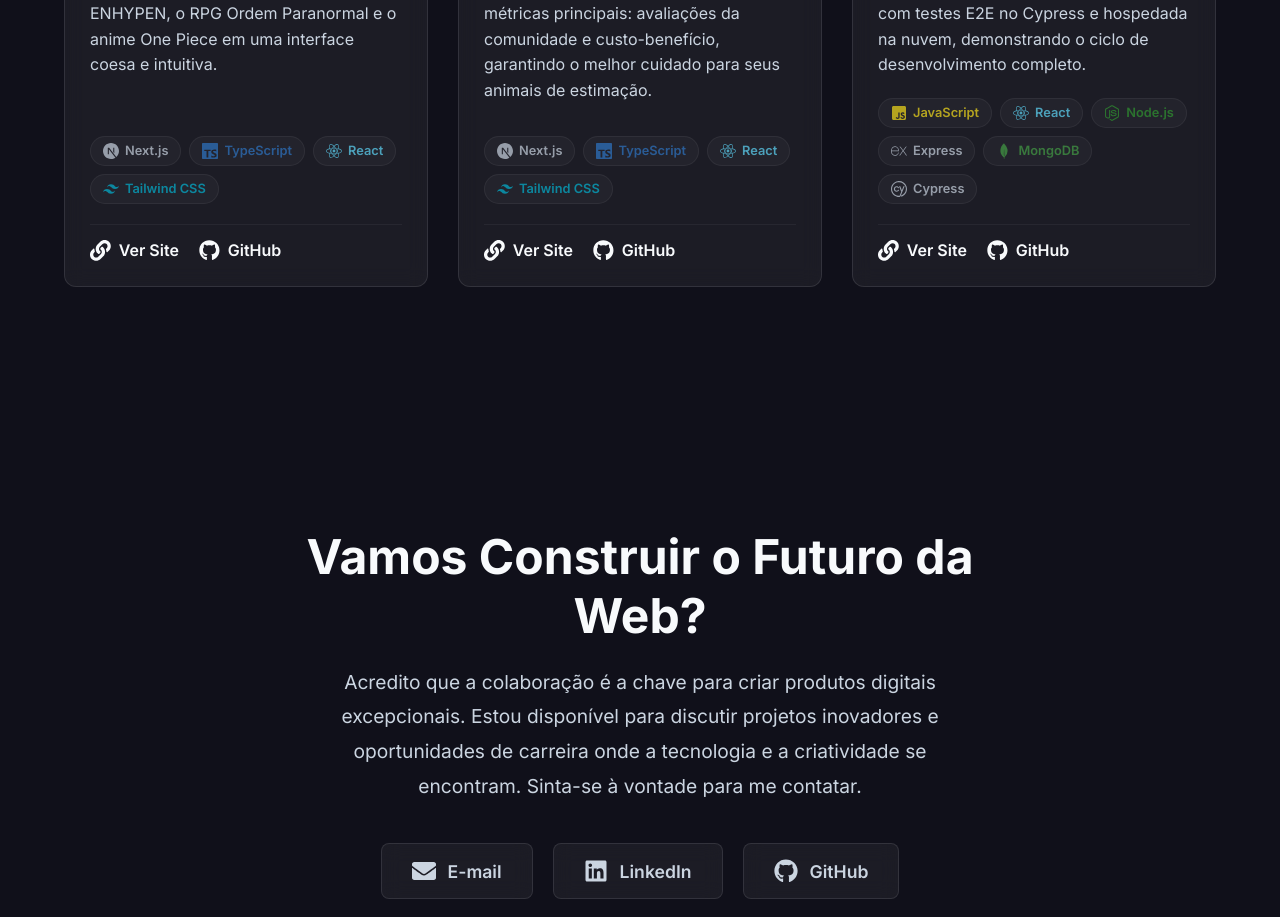
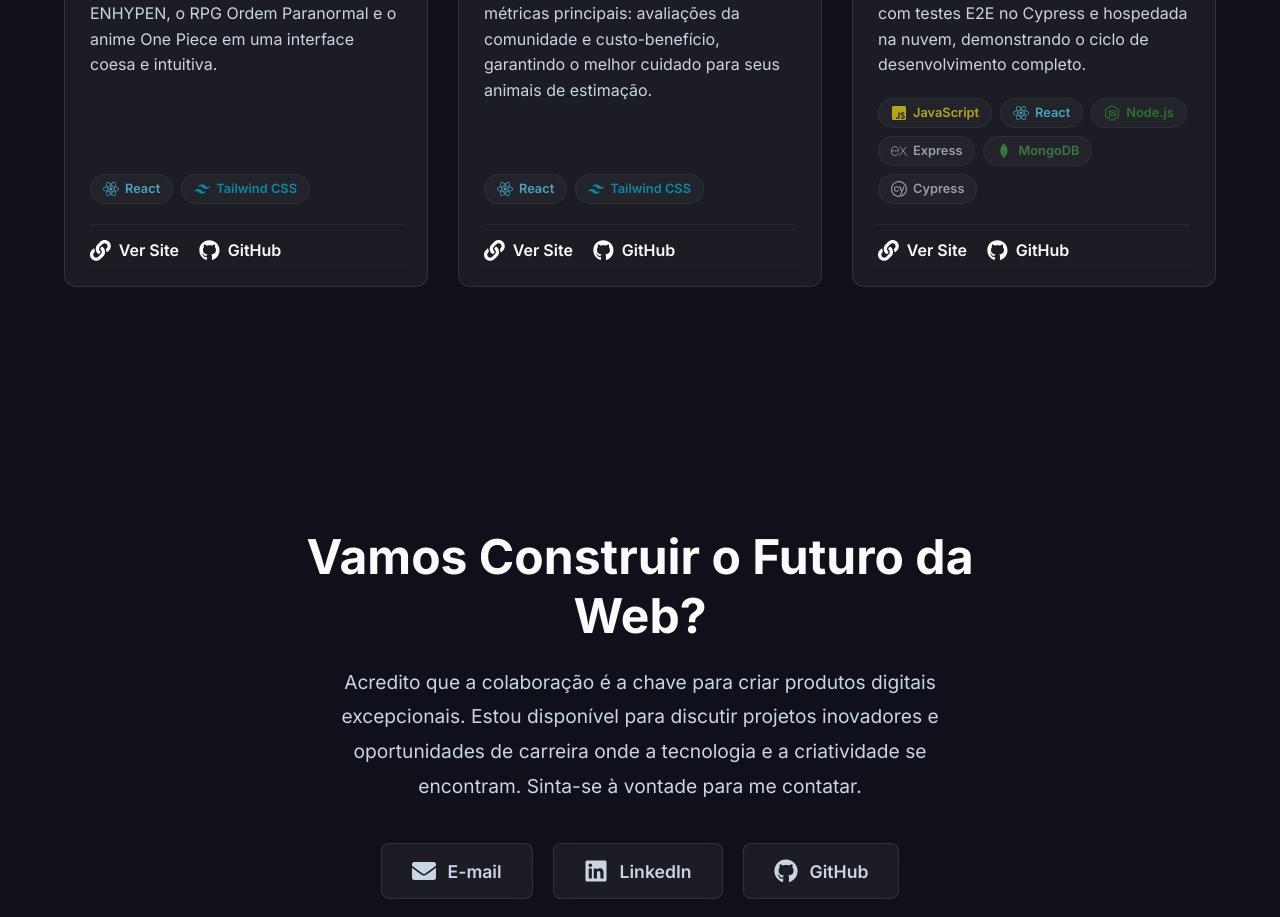
Before and after one commit to eduard0-tech/portifolio, a React (Vite) app: page / in a window 1280 px wide. Shown: the part 3980-4897 px from the top of the page. Built offline with nearby package versions, Linux system fonts and the light colour scheme.

Commit message:
feat: correção de habilidades

```diff
--- a/src/components/N8n/N8n.jsx
+++ b/src/components/N8n/N8n.jsx
@@ -115,7 +115,6 @@ const N8n = () => {
                         </div>
                     </div>
 
-
                     <div className="n8n-tags">
                         <span className="tag">Automação</span>
                         <span className="tag">n8n</span>
--- a/src/components/Projetos/Projetos.jsx
+++ b/src/components/Projetos/Projetos.jsx
@@ -15,13 +15,10 @@ const habilidades = [
     { nome: 'Tailwind CSS', icone: <SiTailwindcss />, cor: '#06B6D4' },
     { nome: 'Bootstrap', icone: <FaBootstrap />, cor: '#7952B3' },
     { nome: 'JavaScript', icone: <FaJsSquare />, cor: '#F7DF1E' },
-    { nome: 'TypeScript', icone: <SiTypescript />, cor: '#3178C6' },
     { nome: 'Java', icone: <FaJava />, cor: '#007396' },
     { nome: 'React', icone: <FaReact />, cor: '#61DAFB' },
-    { nome: 'Next.js', icone: <SiNextdotjs />, cor: '#000000' },
     { nome: 'Node.js', icone: <FaNodeJs />, cor: '#339933' },
     { nome: 'Express', icone: <SiExpress />, cor: '#000000' },
-    { nome: 'Prisma', icone: <SiPrisma />, cor: '#2D3748' },
     { nome: 'MySQL', icone: <SiMysql />, cor: '#4479A1' },
     { nome: 'PostgreSQL', icone: <SiPostgresql />, cor: '#336791' },
     { nome: 'MongoDB', icone: <SiMongodb />, cor: '#47A248' },
```
